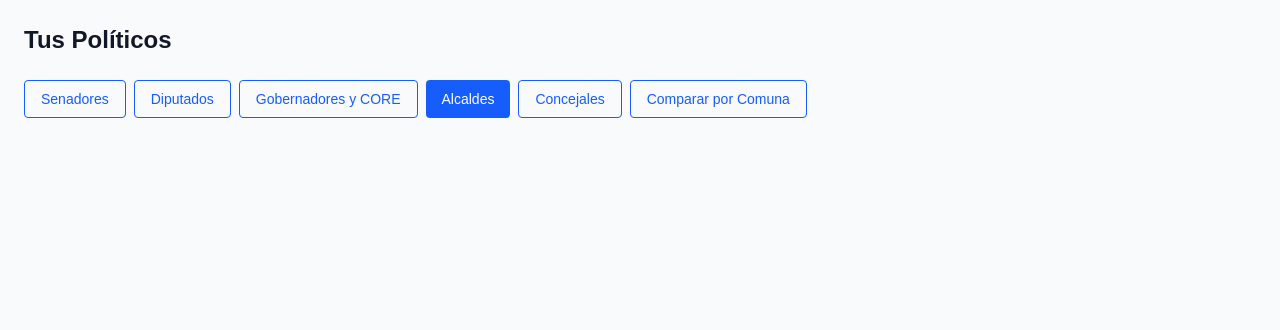
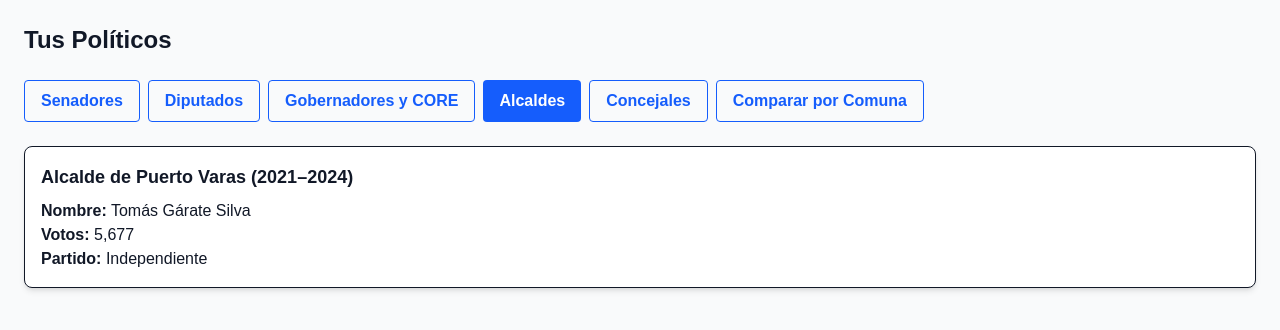
Before and after one commit to TheWildHunt/Civix, a Next.js app: page / in a window 1280 px wide. Both pictures are taken after a click on the button "Alcaldes". Shown: the top 330 px of the page. Built offline with nearby package versions, Linux system fonts and the light colour scheme.

Commit message:
Actualiza app con alcalde y concejales

```diff
--- a/app/page.tsx
+++ b/app/page.tsx
@@ -13,6 +13,45 @@ const data = [
 
 const categories = ["planta", "contrata", "honorarios", "codigo"];
 const sections = ["Senadores", "Diputados", "Gobernadores y CORE", "Alcaldes", "Concejales", "Comparar por Comuna"];
+
+const alcaldePuertoVaras = {
+  nombre: "Tomás Gárate Silva",
+  votos: 5677,
+  partido: "Independiente",
+};
+
+const concejalesPuertoVaras = [
+  {
+    nombre: "Rocío Alvarado Díaz",
+    votos: 3980,
+    partido: "Independiente",
+  },
+  {
+    nombre: "Juan Patricio Godoy",
+    votos: 2516,
+    partido: "Independiente",
+  },
+  {
+    nombre: "Marcelo Salazar Vallejos",
+    votos: 1009,
+    partido: "Unión Demócrata Independiente",
+  },
+  {
+    nombre: "Antonio Horn Cruz",
+    votos: 953,
+    partido: "Renovación Nacional",
+  },
+  {
+    nombre: "Rodrigo Schnettler Weisser",
+    votos: 773,
+    partido: "Democracia Cristiana",
+  },
+  {
+    nombre: "Nataly Schadow Muñoz",
+    votos: 758,
+    partido: "Partido Socialista de Chile",
+  },
+];
 
 export default function Home() {
   const [selectedCategory, setSelectedCategory] = useState("planta");
@@ -35,7 +74,7 @@ export default function Home() {
         ))}
       </div>
 
-      {/* Contenido de sección: solo mostramos si está seleccionada la sección de comparación */}
+      {/* Sección: Comparar por Comuna */}
       {selectedSection === "Comparar por Comuna" && (
         <>
           <div className="flex gap-2">
@@ -63,6 +102,45 @@ export default function Home() {
           </Card>
         </>
       )}
+
+      {/* Sección: Alcaldes */}
+      {selectedSection === "Alcaldes" && (
+        <Card>
+          <CardContent>
+            <h2 className="text-lg font-semibold mb-2">Alcalde de Puerto Varas (2021–2024)</h2>
+            <p><strong>Nombre:</strong> {alcaldePuertoVaras.nombre}</p>
+            <p><strong>Votos:</strong> {alcaldePuertoVaras.votos.toLocaleString()}</p>
+            <p><strong>Partido:</strong> {alcaldePuertoVaras.partido}</p>
+          </CardContent>
+        </Card>
+      )}
+
+      {/* Sección: Concejales */}
+      {selectedSection === "Concejales" && (
+        <Card>
+          <CardContent>
+            <h2 className="text-lg font-semibold mb-2">Concejales de Puerto Varas (2021–2024)</h2>
+            <table className="w-full text-sm">
+              <thead>
+                <tr className="text-left border-b">
+                  <th className="py-2">Nombre</th>
+                  <th className="py-2">Votos</th>
+                  <th className="py-2">Partido</th>
+                </tr>
+              </thead>
+              <tbody>
+                {concejalesPuertoVaras.map((c) => (
+                  <tr key={c.nombre} className="border-b hover:bg-gray-50">
+                    <td className="py-2">{c.nombre}</td>
+                    <td className="py-2">{c.votos.toLocaleString()}</td>
+                    <td className="py-2">{c.partido}</td>
+                  </tr>
+                ))}
+              </tbody>
+            </table>
+          </CardContent>
+        </Card>
+      )}
     </div>
   );
 }
--- a/components/ui/button.tsx
+++ b/components/ui/button.tsx
@@ -1,11 +1,20 @@
-// @ts-nocheck
+// components/ui/button.tsx
 
-export function Button({ children, onClick, variant = "default" }: any) {
-  const base = "px-4 py-2 rounded text-sm font-medium transition";
-  const styles = {
-    default: "bg-blue-600 text-white hover:bg-blue-700",
-    outline: "border border-blue-600 text-blue-600 hover:bg-blue-50",
-  };
+type Variant = "default" | "outline";
+
+interface ButtonProps {
+  children: React.ReactNode;
+  onClick?: () => void;
+  variant?: Variant;
+}
+
+const base = "rounded px-4 py-2 font-semibold transition";
+const styles: Record<Variant, string> = {
+  default: "bg-blue-600 text-white hover:bg-blue-700",
+  outline: "border border-blue-600 text-blue-600 hover:bg-blue-100",
+};
+
+export function Button({ children, onClick, variant = "default" }: ButtonProps) {
   return (
     <button className={`${base} ${styles[variant]}`} onClick={onClick}>
       {children}
```
